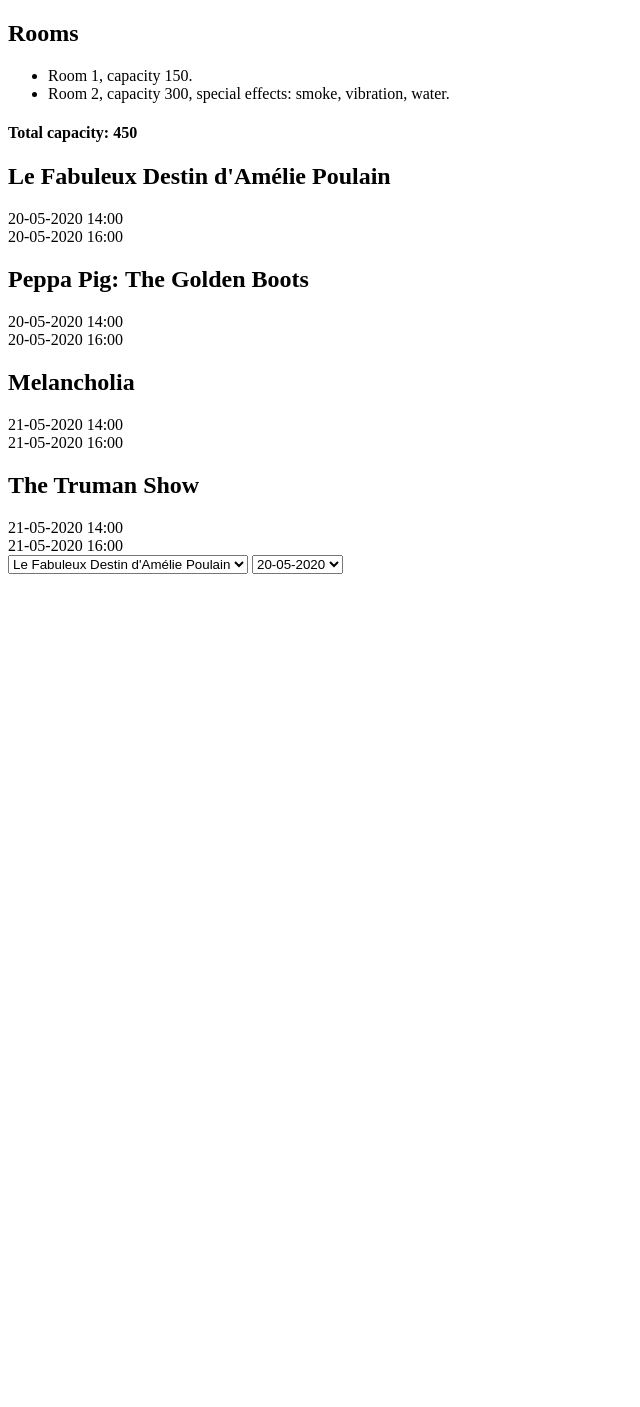
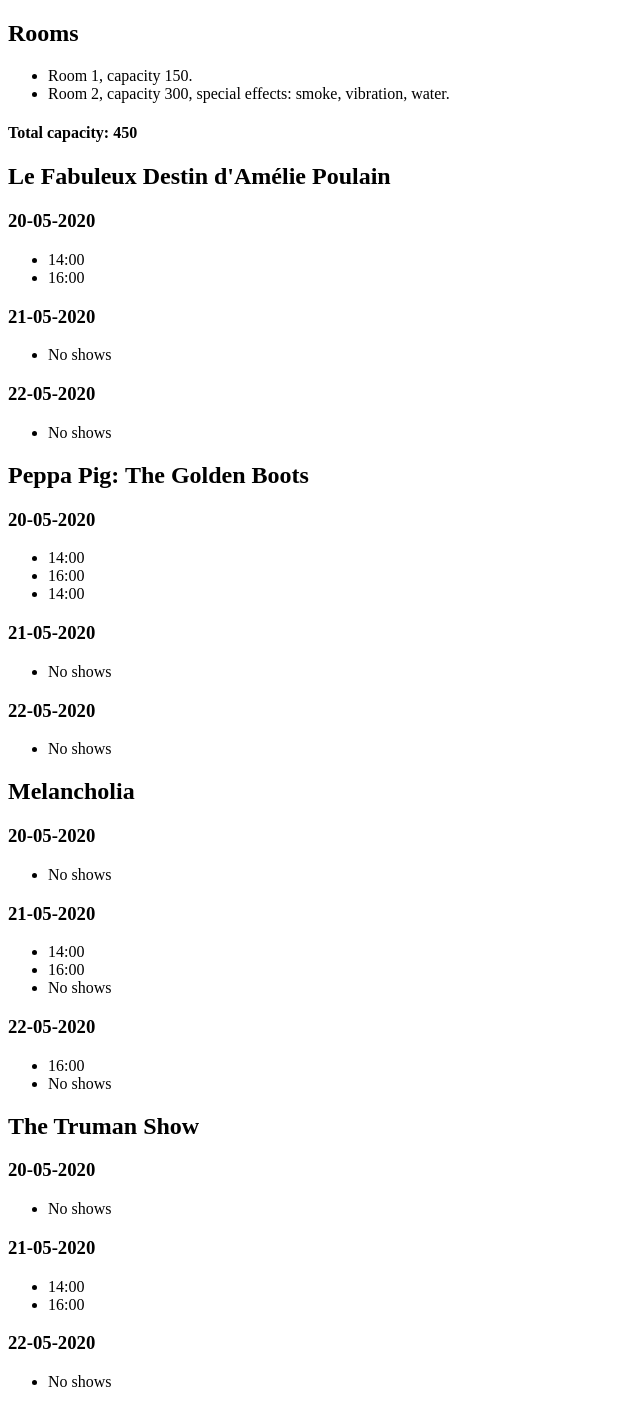
Before and after one commit to lorenzo-guerrini/php-oop-2, a PHP site: page / in a window 1280 px wide. Shown: the whole page, without its empty margins (0-640 px from the left). Before the commit the page ends 574 px from the top, so only its background shows below. Run offline with PHP 8.4, Linux system fonts and the light colour scheme.

Commit message:
Finita Milestone 3

```diff
--- a/index.php
+++ b/index.php
@@ -24,7 +24,9 @@ $showsArray = [
     new Show("Melancholia", 1, "21-05-2020", "14:00", 15),
     new Show("The Truman Show", 2, "21-05-2020", "14:00", 10),
     new Show("The Truman Show", 1, "21-05-2020", "16:00", 10),
-    new Show("Melancholia", 2, "21-05-2020", "16:00", 15)
+    new Show("Melancholia", 2, "21-05-2020", "16:00", 15),
+    new Show("Peppa Pig: The Golden Boots", 2, "20-05-2020", "14:00", 12),
+    new Show("Melancholia", 2, "22-05-2020", "16:00", 15)
 ];
 
 $roomsArray = [
@@ -86,38 +88,27 @@ foreach ($showsArray as $show) {
         foreach ($moviesArray as $movie) {
             echo "<h2>{$movie->getTitle()}</h2>";
 
+            foreach ($daysArray as $day) {
+                echo "<h3> $day </h3> <ul>";
+                $hasShows = true;
+
                 foreach ($showsArray as $show) {
-                if ($show->getMovie() == $movie->getTitle()) {
-                    echo $show->getDate() . " " . $show->getTime() . "<br>";
+                    if ($show->getMovie() == $movie->getTitle() && $show->getDate() == $day) {
+                        echo "<li>{$show->getTime()}</li>";
+                    } else if ($show->getMovie() == $movie->getTitle()) {
+                        $hasShows = false;
                     }
                 }
 
-            // foreach($daysArray as $day) {
-            //     echo "<h3>$day</h3>";
-            //     foreach($showsArray as $show) {
-            //         if ($show->getDate() == $day) {
-            //             echo $show->getTime() . "<br>";
-            //         }
-            //     }
-            // }
+                if (!$hasShows) {
+                    echo "<li>No shows</li>";
                 }
 
-        ?>
-        <select name="Movies">
-            <?php
-            foreach ($moviesArray as $movie) {
-                echo "<option>{$movie->getTitle()}</option>";
+                echo "</ul>";
+            }
         }
         ?>
-        </select>
 
-        <select name="days">
-            <?php
-            foreach ($daysArray as $day) {
-                echo "<option>{$day}</option>";
-            }
-            ?>
-        </select>
         <?php
         // 4) Stabilito un giorno, recupera l’orario di fine dell’ultimo spettacolo.
         // BONUS
```
Lines whose indentation alone changed are shown as unchanged.
